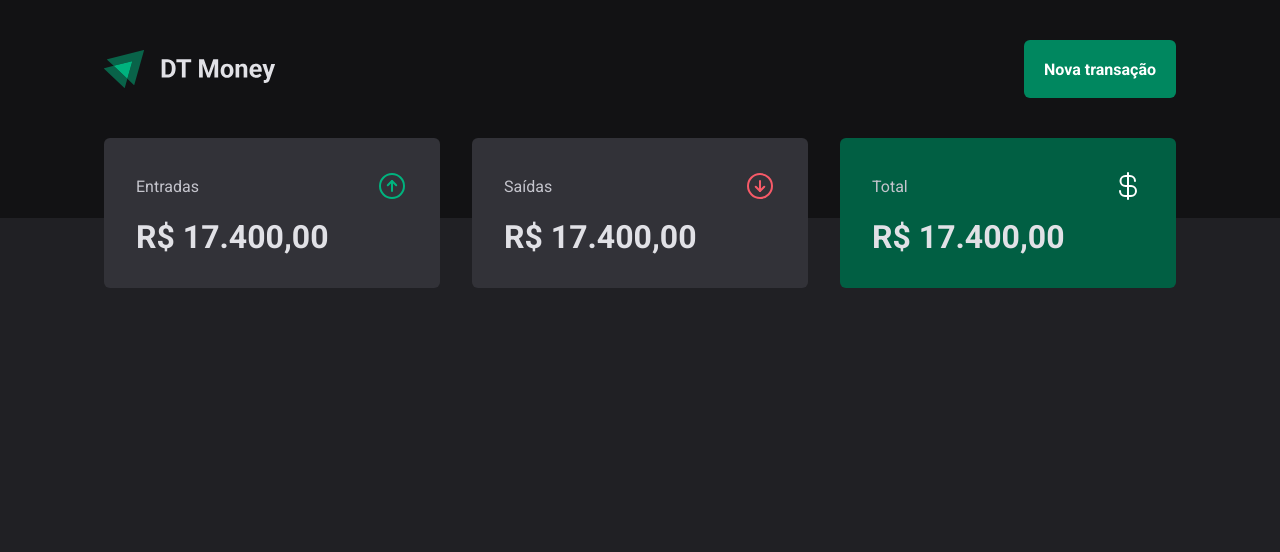
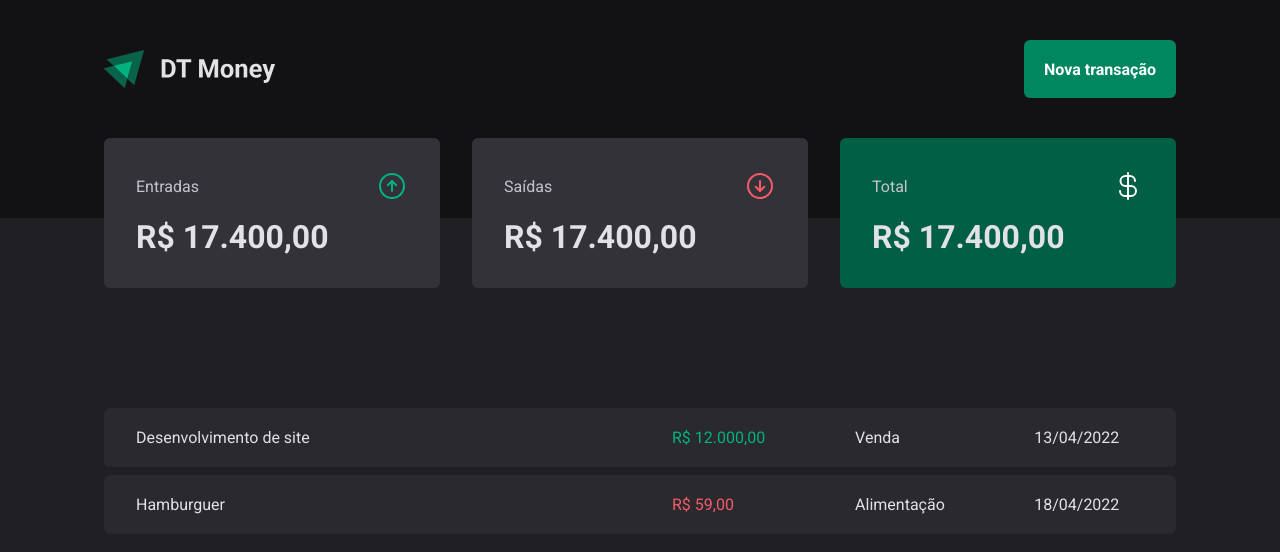
Before and after one commit to LuisHenriqueXavier/03-DT-Money, a React (Vite) app: page / in a window 1280 px wide. Shown: the top 552 px of the page. Built offline with nearby package versions, Linux system fonts and the light colour scheme.

Commit message:
Feat: Estrutura visual - Tabela de transações

```diff
--- a/src/pages/Transactions/index.tsx
+++ b/src/pages/Transactions/index.tsx
@@ -1,11 +1,39 @@
 import { Header } from "../../components/Header";
 import { Summary } from "../../components/Summary";
+import { PriceHighlight, TransactionsContainer, TransectionsTable } from "./styles";
 
 export function Transactions() {
     return (
         <div>
             <Header />
             <Summary />
+
+            <TransactionsContainer>
+                <TransectionsTable>
+                    <tbody>
+                        <tr>
+                            <td width='50%' >Desenvolvimento de site</td>
+                            <td>
+                                <PriceHighlight variant="income">
+                                    R$ 12.000,00
+                                </PriceHighlight>
+                            </td>
+                            <td>Venda</td>
+                            <td>13/04/2022</td>
+                        </tr>
+                        <tr>
+                            <td width='50%' >Hamburguer</td>
+                            <td>
+                                <PriceHighlight variant="outcome">
+                                    R$ 59,00
+                                </PriceHighlight>
+                            </td>
+                            <td>Alimentação</td>
+                            <td>18/04/2022</td>
+                        </tr>
+                    </tbody>
+                </TransectionsTable>
+            </TransactionsContainer>
         </div>
     )
 }
--- a/src/pages/Transactions/styles.ts
+++ b/src/pages/Transactions/styles.ts
@@ -0,0 +1,39 @@
+import styled from "styled-components";
+
+export const TransactionsContainer = styled.main`
+    width: 100%;
+    max-width: 1120px;
+    margin: 4rem auto 0;
+    padding: 01.5rem;
+`;
+
+export const TransectionsTable = styled.table`
+    width: 100%;
+    border-collapse: separate;
+    border-spacing: 0 0.5rem;
+    margin-top: 1.5rem;
+
+    td {
+        padding: 1.25rem 2rem;
+        background: ${props => props.theme["gray-700"]};
+
+        &:first-child {
+            border-top-left-radius: 6px;
+            border-bottom-left-radius: 6px;
+        }
+
+        &:last-child {
+            border-top-right-radius: 6px;
+            border-bottom-right-radius: 6px;
+    }
+}
+`;
+
+
+interface PriceHighlightProps {
+    variant: 'income' | 'outcome';
+}
+
+export const PriceHighlight = styled.span<PriceHighlightProps>`
+    color: ${props => props.variant === 'income' ? props.theme["green-300"] : props.theme["red-300"] }
+`;
```
